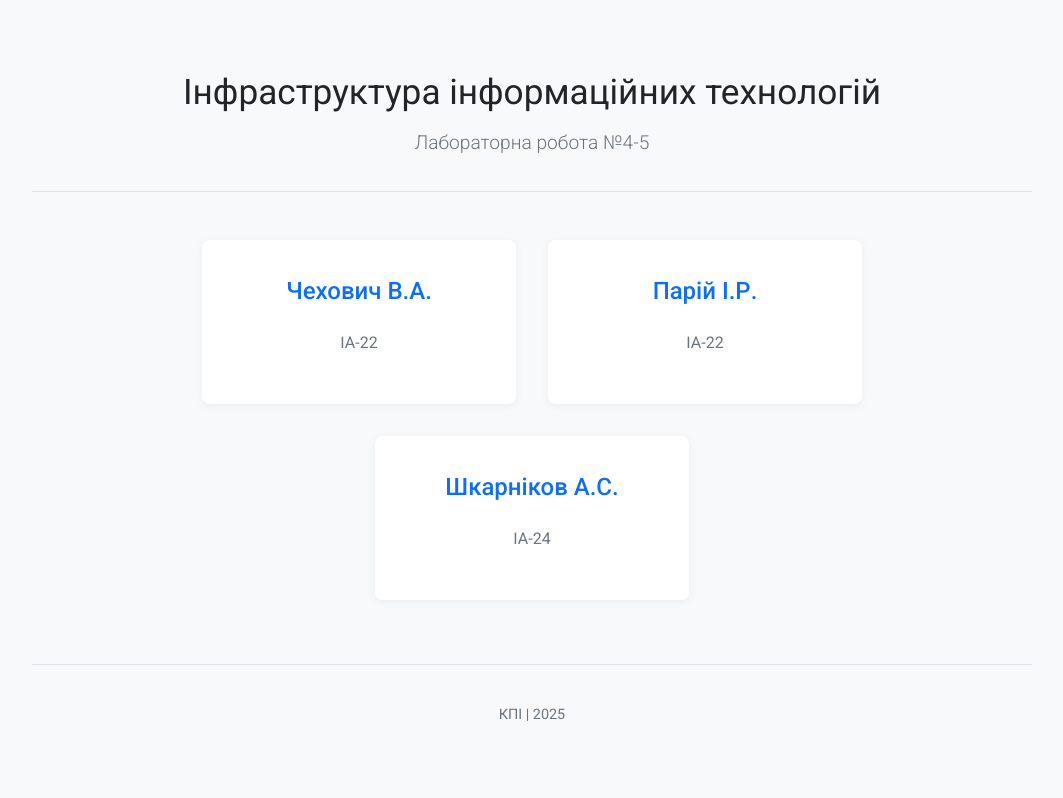
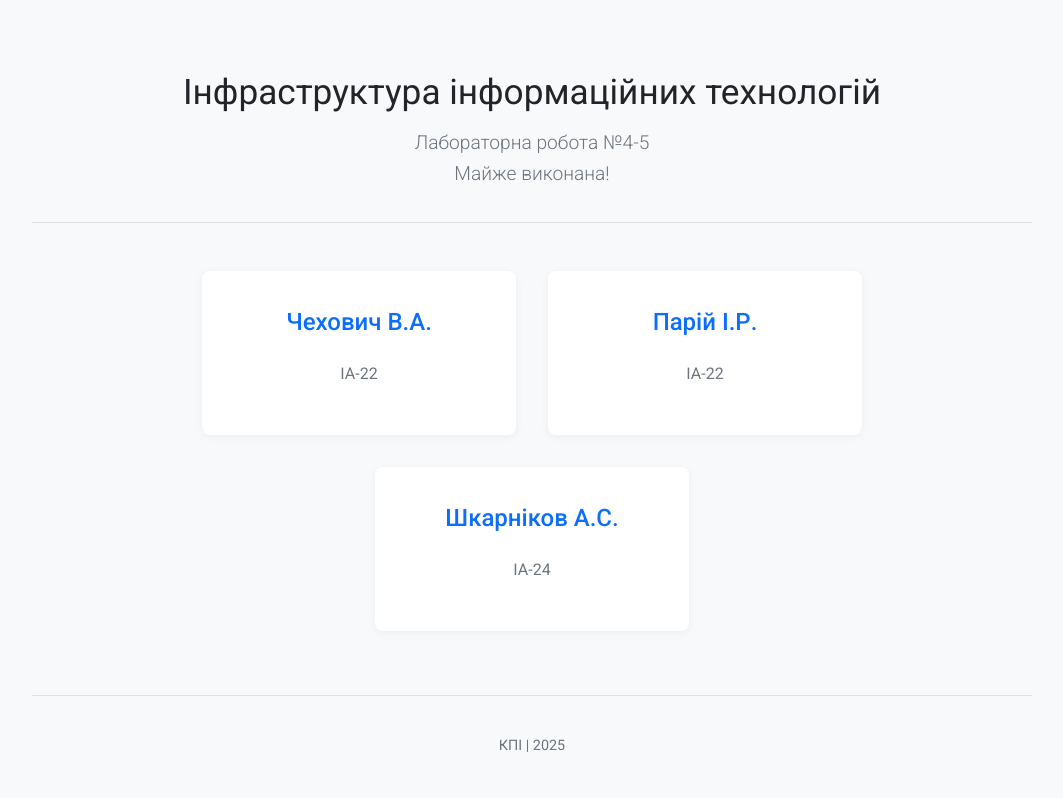
Before and after one commit to ViktorMaster/iit4-5, a plain HTML site: page index.html in a window 1280 px wide. Shown: the whole page, without its empty margins (108-1171 px from the left). Drawn offline with Linux system fonts and the light colour scheme.

Commit message:
add completion status to page

```diff
--- a/index.html
+++ b/index.html
@@ -12,6 +12,7 @@
         <header>
             <h1>Інфраструктура інформаційних технологій</h1>
             <p>Лабораторна робота №4-5</p>
+            <p>Майже виконана!</p>
         </header>
 
         <main>
```
